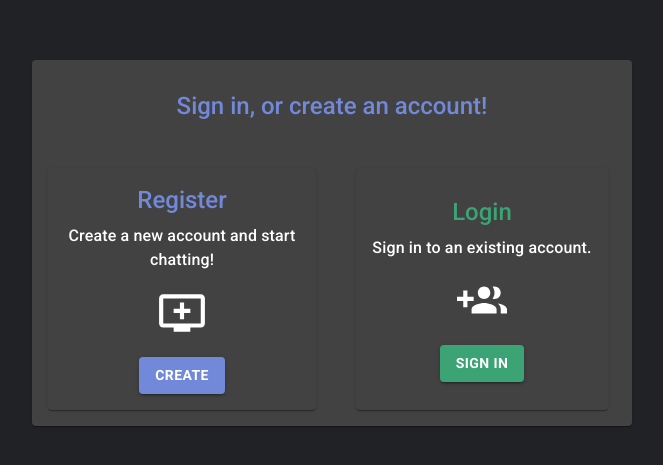
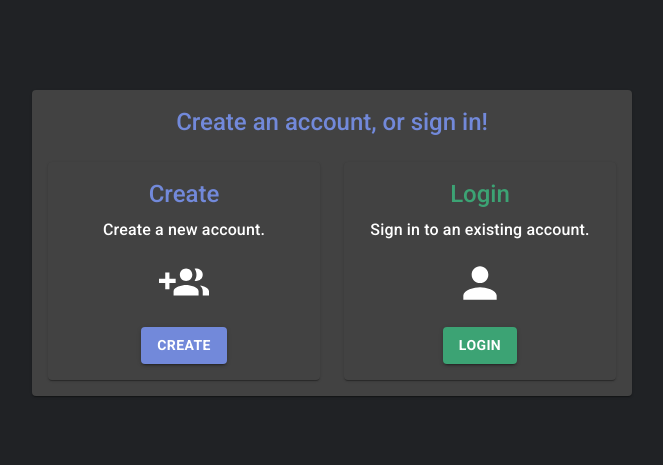
Before and after one commit to ericellb/React-Discord-Clone, a React (Create React App) app: page /#/ in a window 1280 px wide. Shown: the part 157-622 px from the top of the page, without its empty margins (308-971 px from the left). Built offline with nearby package versions, Linux system fonts and the light colour scheme; no server answers.

Commit message:
Changed from manual Grid to Material UI Grids

```diff
--- a/src/components/App/App.css
+++ b/src/components/App/App.css
@@ -132,6 +132,8 @@ body {
   padding: 1em !important;
   color: white;
   border-top: 2px solid #42454a;
+  white-space: pre-line;
+  overflow-wrap: break-word;
 }
 
 .message-text {
@@ -218,10 +220,12 @@ body {
   align-items: center;
 }
 
-.modal-container {
+.container-prompt {
   overflow: hidden;
-  width: 70%;
+  width: 80%;
   max-width: 600px;
+  padding: 1em;
+  box-sizing: border-box;
 }
 
 .modal-main {
@@ -322,7 +326,7 @@ body {
   }
 
   .modal-card p {
-    font-size: 15px !important;
+    font-size: 14px !important;
   }
 
 }
@@ -344,22 +348,26 @@ body {
   justify-content: center;
   align-items: center;
 }
-
-.login-form {
-  display: flex;
-  justify-content: center;
-  align-items: center;
-  flex-direction: column;
+.container-login {
+  overflow: hidden;
+  width: 80%;
+  max-width: 600px;
+  padding: 1em;
+  box-sizing: border-box;
 }
 
-.modal-login-button {
-  margin-top: 1.5em !important;
+
+
+/* Material UI Grid Fixes */
+.grid-card {
+  text-align: center;
+  height: 100%;
 }
 
-.container-login {
-  overflow: hidden;
-  width: 70%;
-  max-width: 600px;
-  max-height: 410px;
-  min-width: 320px;
+.grid-textfield {
+  text-align: center;
 }
+.grid-button {
+  text-align: center;
+  padding-top: 1em !important;
+}
--- a/src/components/Auth/Auth.jsx
+++ b/src/components/Auth/Auth.jsx
@@ -1,7 +1,7 @@
 import React, { useState } from 'react'
 import { useDispatch } from 'react-redux';
-import { Paper, Button, Card, CardContent, Typography, CardActionArea, CardMedia, Slide, TextField } from '@material-ui/core';
-import { GroupAdd, AddToQueue } from '@material-ui/icons';
+import { Paper, Button, Card, CardContent, Typography, CardActionArea, CardMedia, Slide, TextField, Container, Grid } from '@material-ui/core';
+import { GroupAdd, Person } from '@material-ui/icons';
 import axios from 'axios';
 
 import createHashHistory from '../../history';
@@ -111,39 +111,39 @@ export default function Auth() {
   const renderMain = () => {
     return (
       <Slide direction={mainDirection} in={mainVisible} timeout={500} mountOnEnter unmountOnExit>
-        <div className="modal-main">
-          <div className="modal-title modal-flex">
-            <Typography variant="h5" color="primary" align="center">Sign in, or create an account!</Typography>
-          </div>
-          <div className="modal-create-server modal-flex">
-            <Card className="modal-card">
-              <CardActionArea onClick={() => showCreateAccount()} className="modal-card">
+        <Grid container spacing={3} justify="center" alignItems="center">
+          <Grid item sm={12} xs={12}>
+            <Typography variant="h5" color="primary" align="center">Create an account, or sign in!</Typography>
+          </Grid>
+          <Grid item sm={6} xs={12}>
+            <Card className="grid-card">
+              <CardActionArea onClick={() => showCreateAccount()}>
                 <CardContent>
-                  <Typography variant="h5" color="primary" gutterBottom>Register</Typography>
-                  <Typography variant="body1" paragraph>Create a new account and start chatting!</Typography>
+                  <Typography variant="h5" color="primary" gutterBottom>Create</Typography>
+                  <Typography variant="body1" paragraph>Create a new account.</Typography>
                   <CardMedia>
-                    <AddToQueue className="modal-card-icon" />
+                    <GroupAdd className="modal-card-icon" />
                   </CardMedia>
                   <Button variant="contained" color="primary">Create</Button>
                 </CardContent>
               </CardActionArea>
             </Card>
-          </div>
-          <div className="modal-join-server modal-flex">
-            <Card className="modal-card">
-              <CardActionArea onClick={() => showLoginAccount()} className="modal-card">
+          </Grid>
+          <Grid item sm={6} xs={12}>
+            <Card className="grid-card">
+              <CardActionArea onClick={() => showLoginAccount()}>
                 <CardContent>
                   <Typography variant="h5" color="secondary" gutterBottom>Login</Typography>
                   <Typography variant="body1" paragraph>Sign in to an existing account.</Typography>
                   <CardMedia>
-                    <GroupAdd className="modal-card-icon" />
+                    <Person className="modal-card-icon" />
                   </CardMedia>
-                  <Button variant="contained" color="secondary">Sign In </Button>
+                  <Button variant="contained" color="secondary">Login </Button>
                 </CardContent>
               </CardActionArea>
             </Card>
-          </div>
-        </div>
+          </Grid>
+        </Grid>
       </Slide>
     )
   }
@@ -152,13 +152,11 @@ export default function Auth() {
   const renderCreateAccount = () => {
     return (
       <Slide direction="left" in={createVisible} timeout={500} mountOnEnter unmountOnExit>
-        <div className="modal-create">
-          <div className="modal-title modal-flex">
+        <Grid container spacing={1} justify="center" alignItems="center">
+          <Grid item xs={12}>
             <Typography variant="h5" color="primary" align="center">Create Account</Typography>
-          </div>
-          <div className="modal-create-content">
-            <Typography variant="body1" paragraph> Enter a Username and Password for your account </Typography>
-            <form className="login-form">
+          </Grid>
+          <Grid item xs={12} className="grid-textfield">
             <TextField
               id="username"
               label="Username"
@@ -166,39 +164,43 @@ export default function Auth() {
               error={userNameError}
               helperText={userNameErrorMsg}
               onChange={(e) => setUserName(e.target.value)}
-                margin="normal"
+              margin="dense"
               autoComplete="off"
+              variant="outlined"
               onKeyPress={(e) => handleKeyPress(e, () => handleOnSubmit(userName, userPass, () => createAccount(userName, userPass)))}
             />
+          </Grid>
+          <Grid item xs={12} className="grid-textfield">
             <TextField
               id="password"
               label="Password"
+              type="password"
               values={userPass}
               error={userPassError}
               helperText={userPassErrorMsg}
               onChange={(e) => setUserPass(e.target.value)}
-                margin="normal"
+              margin="dense"
               autoComplete="off"
+              variant="outlined"
               onKeyPress={(e) => handleKeyPress(e, () => handleOnSubmit(userName, userPass, () => createAccount(userName, userPass)))}
             />
-              <Button className="modal-login-button" variant="contained" color="primary" onClick={() => handleOnSubmit(userName, userPass, () => createAccount(userName, userPass))}>Create</Button>
-            </form>
-          </div>
-        </div>
-      </Slide>
+          </Grid>
+          <Grid item xs={12} className="grid-button">
+            <Button variant="contained" color="primary" onClick={() => handleOnSubmit(userName, userPass, () => createAccount(userName, userPass))}>Create</Button>
+          </Grid>
+        </Grid>
+      </Slide >
     )
   }
 
   const renderLoginAccount = () => {
     return (
       <Slide direction="left" in={loginVisible} timeout={500} mountOnEnter unmountOnExit>
-        <div className="modal-create">
-          <div className="modal-title modal-flex">
+        <Grid container spacing={2} justify="center" alignItems="center">
+          <Grid item xs={12}>
             <Typography variant="h5" color="primary" align="center">Login Account</Typography>
-          </div>
-          <div className="modal-create-content">
-            <Typography variant="body1" paragraph> Enter your username and password </Typography>
-            <form className="login-form">
+          </Grid>
+          <Grid item xs={12} className="grid-textfield">
             <TextField
               id="username"
               label="Username"
@@ -206,32 +208,38 @@ export default function Auth() {
               error={userNameError}
               helperText={userNameErrorMsg}
               onChange={(e) => setUserName(e.target.value)}
-                margin="normal"
+              margin="dense"
               autoComplete="off"
+              variant="outlined"
               onKeyPress={(e) => handleKeyPress(e, () => handleOnSubmit(userName, userPass, () => loginAccount(userName, userPass)))}
             />
+          </Grid>
+          <Grid item xs={12} className="grid-textfield">
             <TextField
               id="password"
               label="Password"
+              type="password"
               values={userPass}
               error={userPassError}
               helperText={userPassErrorMsg}
               onChange={(e) => setUserPass(e.target.value)}
-                margin="normal"
+              margin="dense"
               autoComplete="off"
+              variant="outlined"
               onKeyPress={(e) => handleKeyPress(e, () => handleOnSubmit(userName, userPass, () => loginAccount(userName, userPass)))}
             />
+          </Grid>
+          <Grid item xs={12} className="grid-button">
             <Button className="modal-login-button" variant="contained" color="primary" onClick={() => handleOnSubmit(userName, userPass, () => loginAccount(userName, userPass))}>Login</Button>
-            </form>
-          </div>
-        </div>
+          </Grid>
+        </Grid>
       </Slide >
     )
   }
 
   return (
     <div className="auth-wrapper">
-      <Paper className="container-login">
+      <Paper className="container-prompt">
         {renderMain()}
         {renderCreateAccount()}
         {renderLoginAccount()}
--- a/src/components/Sidebar/Servers.jsx
+++ b/src/components/Sidebar/Servers.jsx
@@ -15,13 +15,11 @@ export default function Servers(props) {
   const dispatch = useDispatch();
 
   // Get props from parent
-  const { setDrawerVisible, setModalVisible, setModalType } = props;
+  const { setModalVisible, setModalType } = props;
 
   // Handles server change, and closes drawer if on mobile view
   const handleServerChange = (server) => {
     dispatch(changeServer(server));
-    if (typeof setDrawerVisible !== "undefined")
-      setDrawerVisible(false)
   }
 
   // Handles to show modal, and its type
@@ -40,14 +38,12 @@ export default function Servers(props) {
             </IconButton>
           </Tooltip>
         ))}
-        {user.isSignedIn ?
-          <Tooltip title='Create Server' key='create-server' placement="right" className="tooltip">
-            <IconButton className="server-icon" onClick={() => handleModalShow()}>
-              <AddCircleOutline />
-            </IconButton>
-          </Tooltip>
-          : null
-        }
+
+        <Tooltip title='Create Server' key='create-server' placement="right" className="tooltip">
+          <IconButton className="server-icon" onClick={() => handleModalShow()}>
+            <AddCircleOutline />
+          </IconButton>
+        </Tooltip>
       </List>
     </div>
   )
--- a/src/components/Sidebar/Sidebar.jsx
+++ b/src/components/Sidebar/Sidebar.jsx
@@ -39,7 +39,7 @@ export default function Sidebar(props) {
 
   return (
     <div className="sidebar-container">
-      <Servers setDrawerVisible={setDrawerVisible} setModalVisible={setModalVisible} setModalType={setModalType} />
+      <Servers setModalVisible={setModalVisible} setModalType={setModalType} />
       <Topics setDrawerVisible={setDrawerVisible} setModalVisible={setModalVisible} setModalType={setModalType} />
       <Modal
         open={modalVisible}
```
Also changed, not shown: src/components/Modal/CreateJoinModal.jsx (+49 -38 lines). Lines whose indentation alone changed are shown as unchanged.
